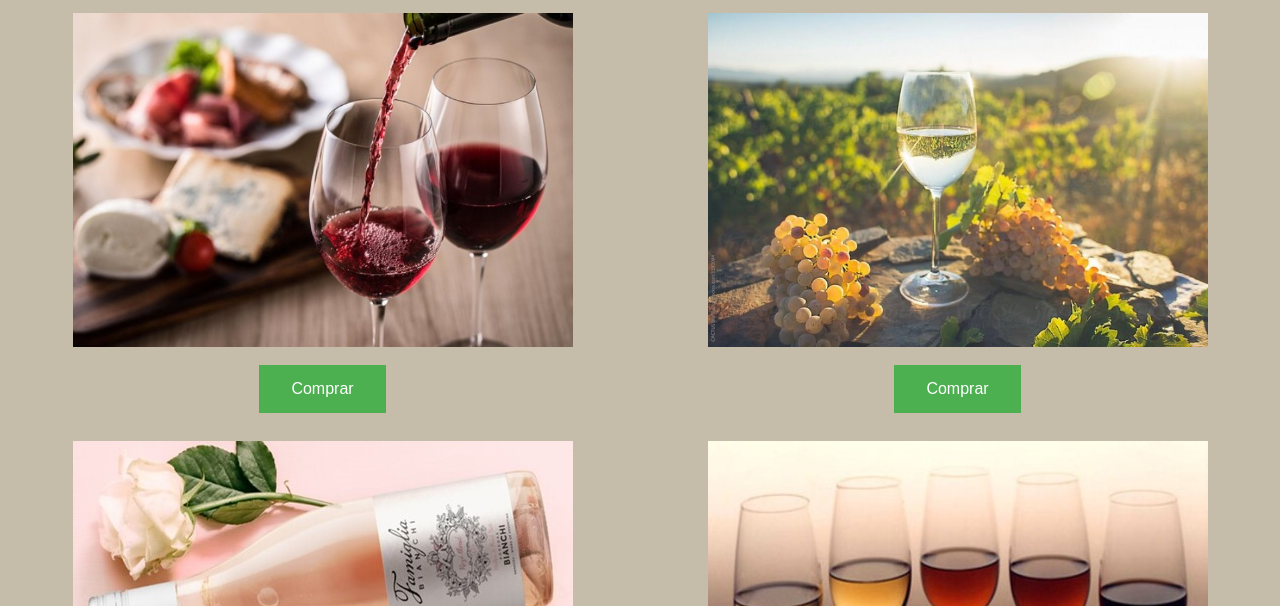
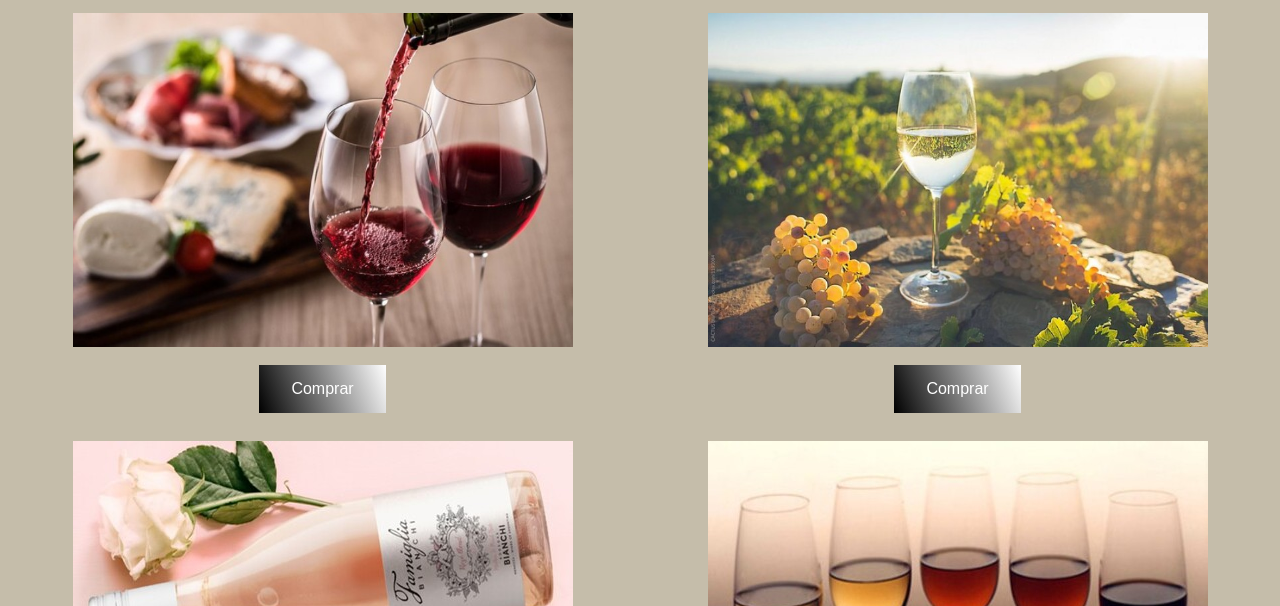
Before and after one commit to martproz/vineria-prozapas, a plain HTML site: page index.html in a window 1280 px wide. Shown: the part 194-800 px from the top of the page. Drawn offline with Linux system fonts and the light colour scheme.

Commit message:
gradiente

```diff
--- a/paginas/estilos.css
+++ b/paginas/estilos.css
@@ -177,6 +177,7 @@ img {
 /*Botón "comprar"*/
 button {
     background-color: #4CAF50;
+    background: linear-gradient(70deg, black, white);
     border: none;
     color: white;
     padding: 15px 32px;
```
